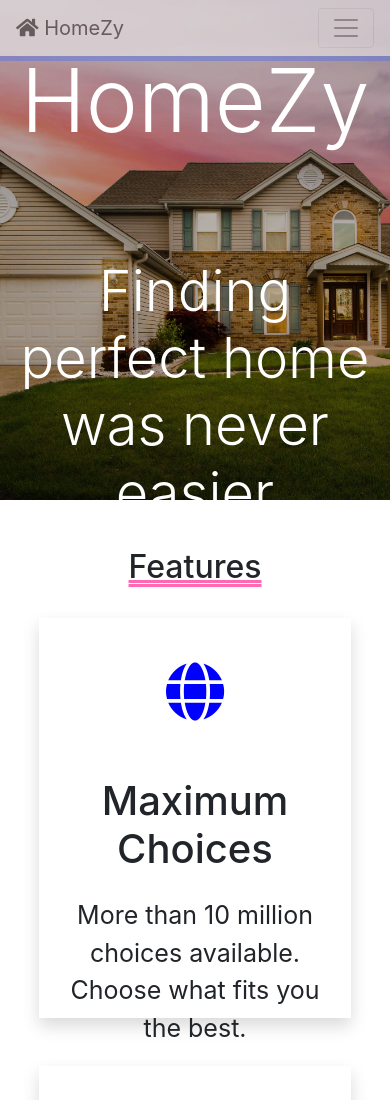
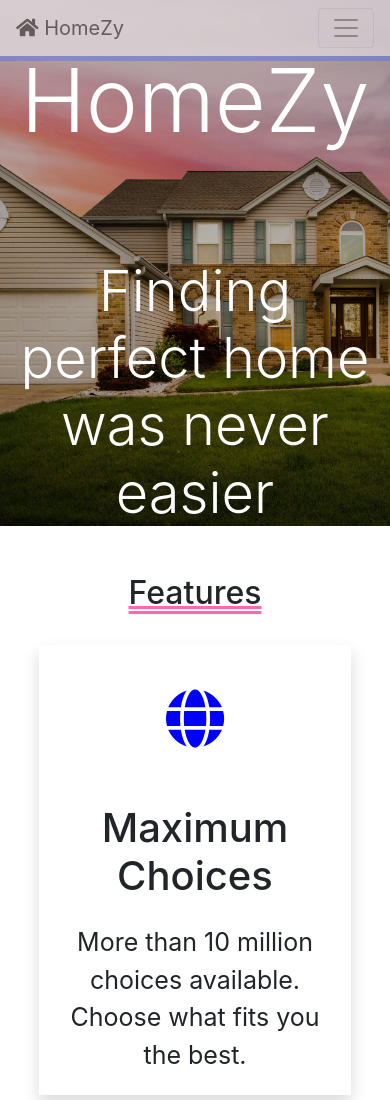
Before and after one commit to ashfreakingoyal/HomeZy, a plain HTML site: page index.html in a window 390 px wide. Shown: the top 1100 px of the page. Drawn offline with nearby package versions, Linux system fonts and the light colour scheme.

Commit message:
Fixed responsiveness

```diff
--- a/css/style.css
+++ b/css/style.css
@@ -12,12 +12,12 @@
     background-repeat: no-repeat;
     background-size: cover;
     background-position: center;
-    height: 500px;
+    min-height: 500px;
 }
 
 .overlay {
     background: rgba(0, 0, 0, 0.3);
-    height: 500px;
+    min-height: 500px;
     text-align: center;
     font-weight: bold;
 }
@@ -40,7 +40,7 @@ form {
 }
 
 .features-info .info {
-    height: 400px;
+    min-height: 400px;
 }
 
 .info-container {
```
